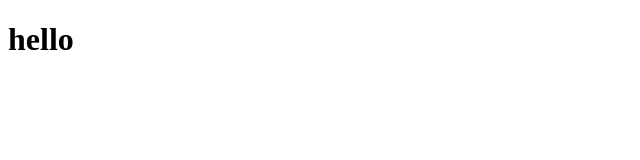
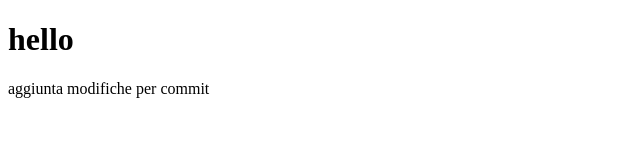
Before and after one commit to honey-2020/git, a plain HTML site: page index.html in a window 1280 px wide. Shown: the whole page, without its empty margins (0-640 px from the left). Drawn offline with Linux system fonts and the light colour scheme.

Commit message:
modifiche

```diff
--- a/index.html
+++ b/index.html
@@ -1,11 +1,11 @@
 <!DOCTYPE html>
 <html lang="en">
 <head>
-    <meta charset="UTF-8">
     <meta name="viewport" content="width=device-width, initial-scale=1.0">
     <title>salve</title>
 </head>
 <body>
     <h1>hello</h1>
+    <p>aggiunta modifiche per commit</p>
 </body>
 </html>
--- /dev/null
+++ b/style.css
@@ -0,0 +1,3 @@
+body{
+    color:red;
+}
```
